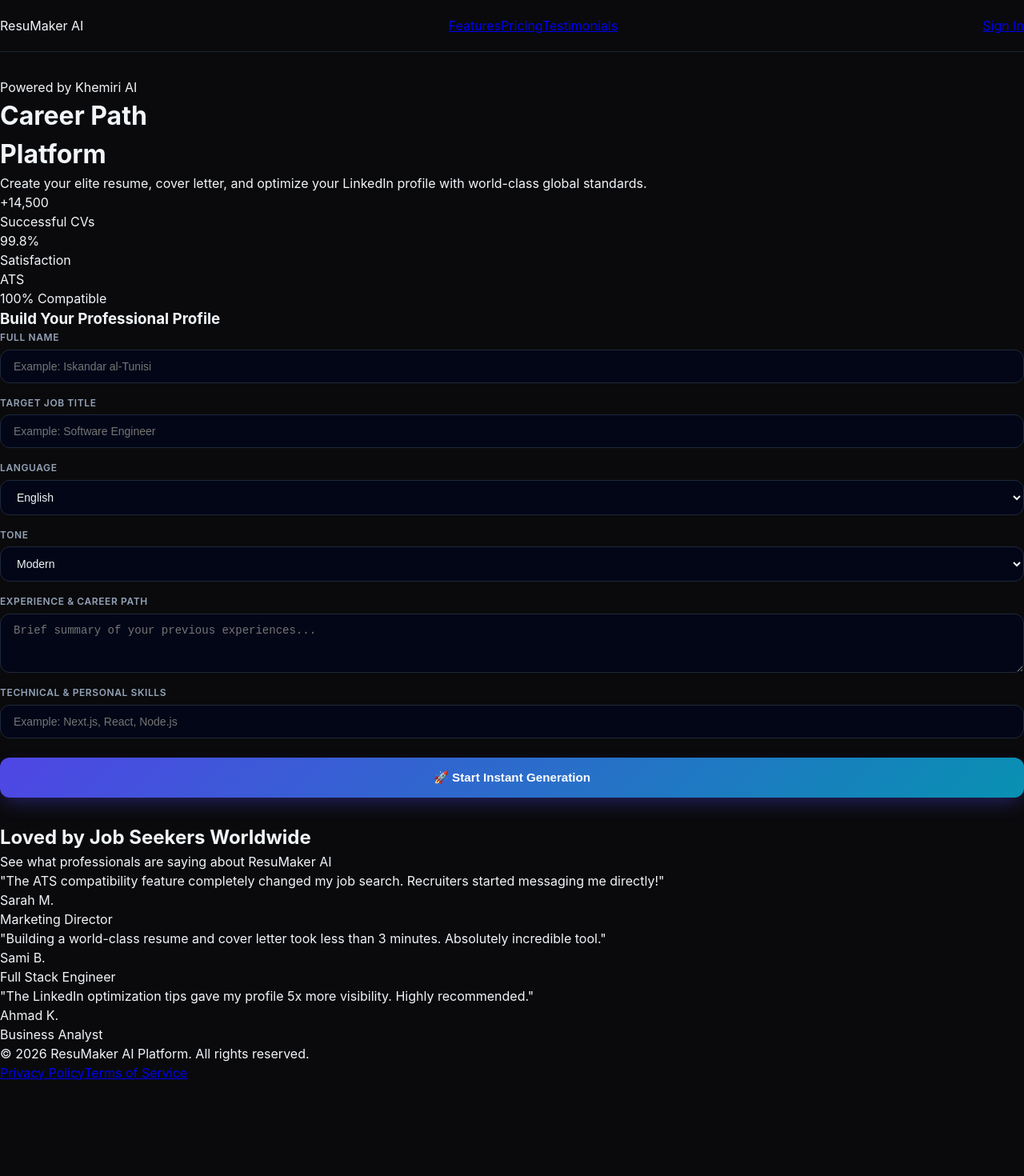
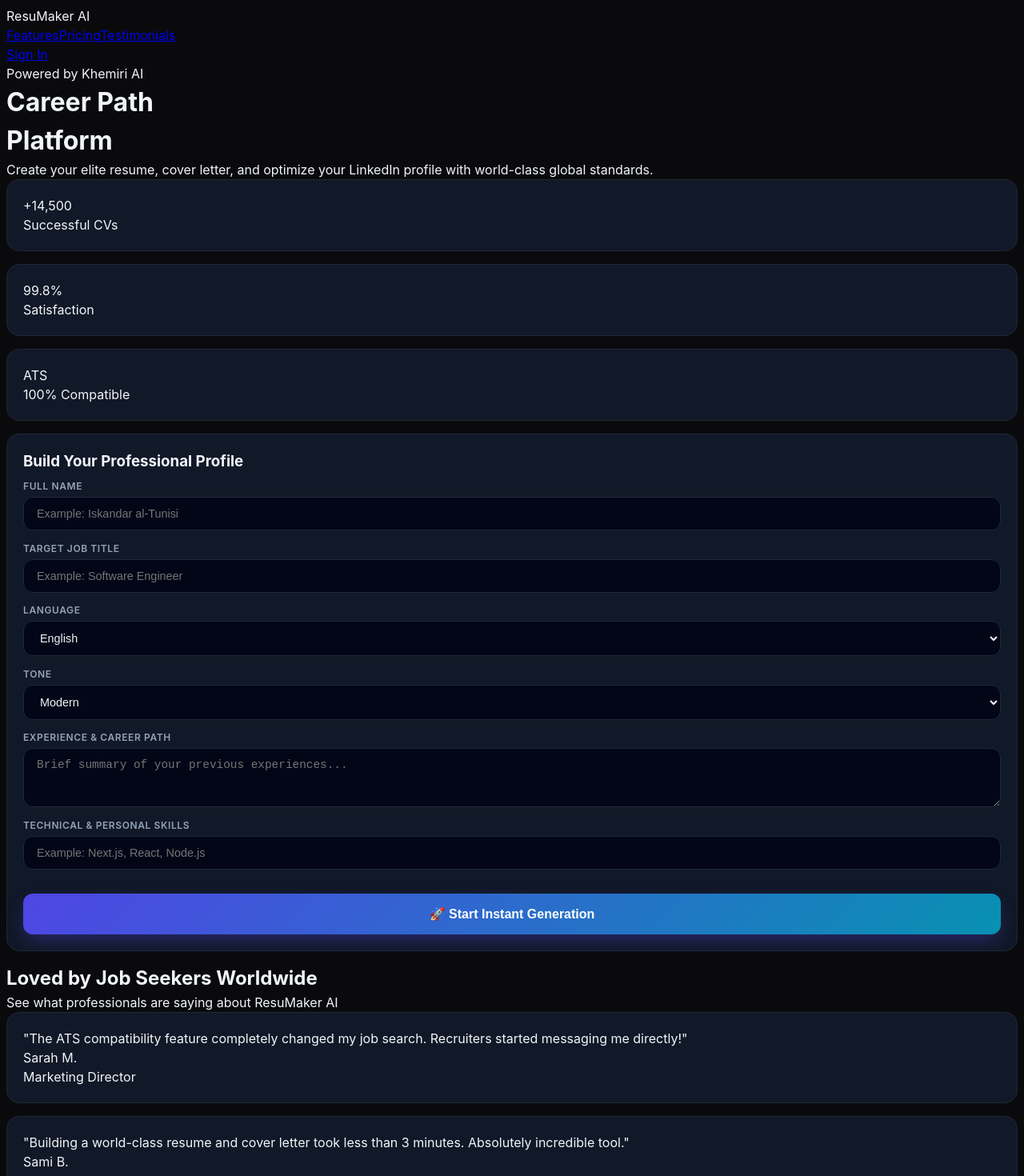
Before and after one commit to IskanderKhemiri1234/ai-resume-builder, a Next.js app: page / in a window 1280 px wide. Shown: the top 1470 px of the page at 80% size. Before the commit the page ends 1353 px from the top, so only its background shows below. Built offline with nearby package versions, Linux system fonts and the light colour scheme.

Commit message:
Refactor global CSS styles for layout and forms
Updated CSS styles for global layout and form elements. Improved button styling and adjusted margins and paddings for better spacing.

```diff
--- a/src/app/globals.css
+++ b/src/app/globals.css
@@ -2,7 +2,7 @@
 @tailwind components;
 @tailwind utilities;
 
-/* Reset & Global Base */
+/* Base Reset */
 *, *::before, *::after {
   box-sizing: border-box !important;
   margin: 0;
@@ -16,9 +16,15 @@
   line-height: 1.5;
   direction: ltr !important;
   text-align: left !important;
+  padding: 0.5rem !important;
 }
 
-/* Form Styles */
+/* Layout Container */
+div {
+  max-width: 100%;
+}
+
+/* Form Fields Styling */
 input, select, textarea {
   display: block !important;
   width: 100% !important;
@@ -27,15 +33,15 @@
   border: 1px solid #1e293b !important;
   border-radius: 0.75rem !important;
   padding: 0.75rem 1rem !important;
-  font-size: 0.875rem !important;
-  margin-top: 0.35rem !important;
-  margin-bottom: 1rem !important;
+  font-size: 0.9rem !important;
+  margin-top: 0.25rem !important;
+  margin-bottom: 0.85rem !important;
   outline: none !important;
 }
 
 input:focus, select:focus, textarea:focus {
   border-color: #6366f1 !important;
-  box-shadow: 0 0 0 2px rgba(99, 102, 241, 0.2) !important;
+  box-shadow: 0 0 0 2px rgba(99, 102, 241, 0.25) !important;
 }
 
 label {
@@ -45,48 +51,28 @@
   color: #94a3b8 !important;
   text-transform: uppercase !important;
   letter-spacing: 0.05em !important;
+  margin-top: 0.5rem;
 }
 
-/* Button Styling */
+/* Main Action Button */
 button[type="submit"] {
   width: 100% !important;
   background: linear-gradient(135deg, #4f46e5 0%, #0891b2 100%) !important;
   color: #ffffff !important;
   font-weight: 700 !important;
-  font-size: 0.95rem !important;
+  font-size: 1rem !important;
   padding: 1rem !important;
   border: none !important;
   border-radius: 0.75rem !important;
   cursor: pointer !important;
-  margin-top: 0.5rem !important;
+  margin-top: 1rem !important;
   box-shadow: 0 10px 25px -5px rgba(79, 70, 229, 0.4) !important;
-  transition: all 0.2s ease !important;
 }
 
-button[type="submit"]:hover {
-  opacity: 0.95 !important;
-  transform: translateY(-1px) !important;
-}
-
-/* Navigation & Layout Containers */
-header {
-  display: flex !important;
-  justify-content: space-between !important;
-  align-items: center !important;
-  padding: 1.25rem 0 !important;
-  border-bottom: 1px solid #1e293b !important;
-  width: 100% !important;
-}
-
-main {
-  width: 100% !important;
-  padding: 2rem 0 !important;
-}
-
-/* Testimonials & Cards */
-.card-box {
-  background-color: #0f172a !important;
-  border: 1px solid #1e293b !important;
+/* Cards & Testimonials */
+.bg-slate-900\/90, .bg-slate-900\/80, .bg-slate-900\/60 {
+  background-color: #111827 !important;
+  border: 1px solid #1f2937 !important;
   border-radius: 1rem !important;
   padding: 1.25rem !important;
   margin-bottom: 1rem !important;
```
